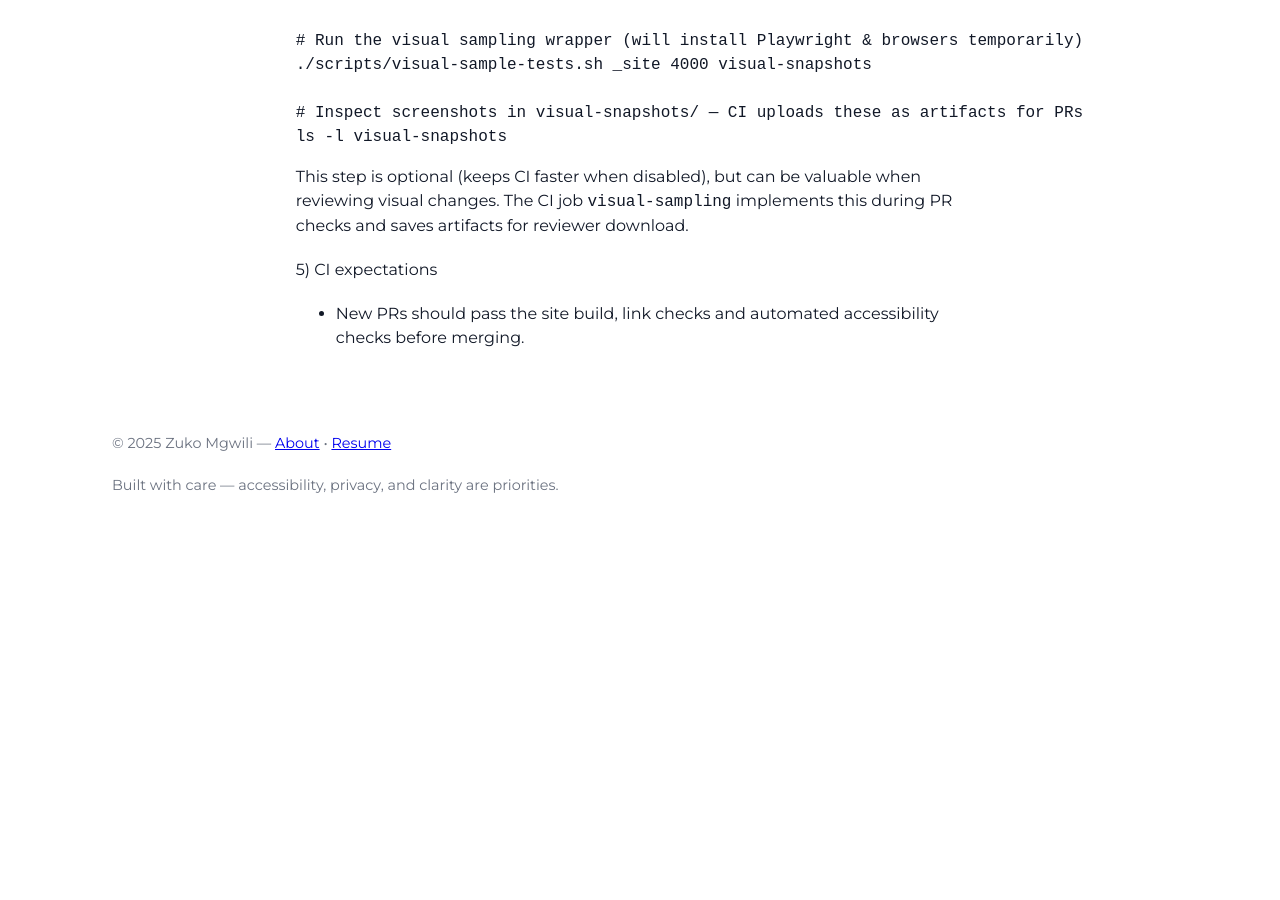
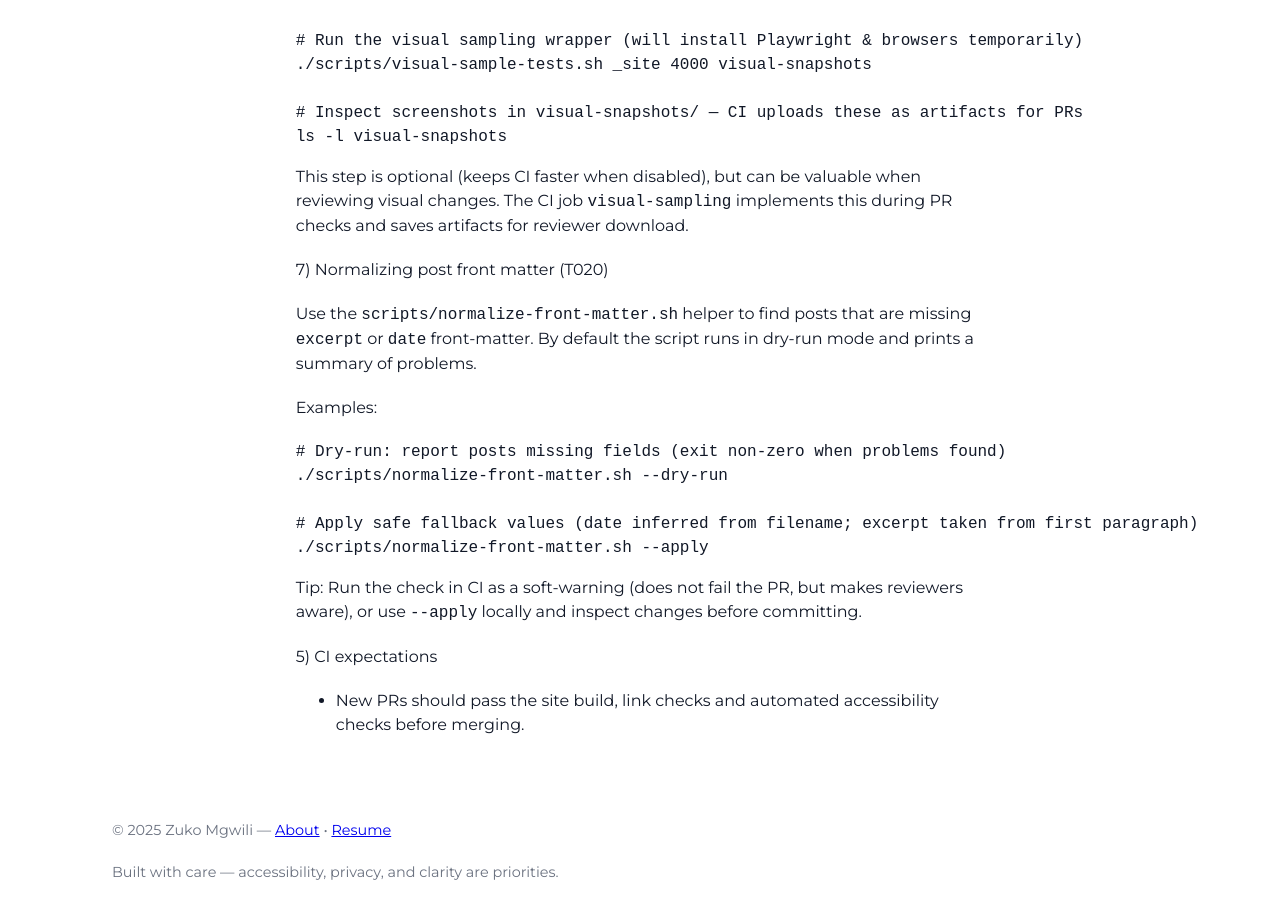
Before and after one commit to zukomgwili/zukomgwili.github.io, a Jekyll site: the page built from specs/001-modernize-website/quickstart.md, in a window 1280 px wide and 900 px high, scrolled down 1598 px. Built offline with Jekyll 4.4.1, drawn with Linux system fonts in a browser that asks for light colours; our own code applies the rules of GitHub Pages for plain Markdown files; before the commit the page ends 2143 px from its top, so only the background shows below that.

Commit message:
feat(001-modernize-website): normalize front-matter validator + CI soft-warning (T020)

````diff
--- a/specs/001-modernize-website/quickstart.md
+++ b/specs/001-modernize-website/quickstart.md
@@ -63,6 +63,22 @@ ls -l visual-snapshots
 
 This step is optional (keeps CI faster when disabled), but can be valuable when reviewing visual changes. The CI job `visual-sampling` implements this during PR checks and saves artifacts for reviewer download.
 
+7) Normalizing post front matter (T020)
+
+Use the `scripts/normalize-front-matter.sh` helper to find posts that are missing `excerpt` or `date` front-matter. By default the script runs in dry-run mode and prints a summary of problems.
+
+Examples:
+
+```bash
+# Dry-run: report posts missing fields (exit non-zero when problems found)
+./scripts/normalize-front-matter.sh --dry-run
+
+# Apply safe fallback values (date inferred from filename; excerpt taken from first paragraph)
+./scripts/normalize-front-matter.sh --apply
+```
+
+Tip: Run the check in CI as a soft-warning (does not fail the PR, but makes reviewers aware), or use `--apply` locally and inspect changes before committing.
+
 5) CI expectations
 
 - New PRs should pass the site build, link checks and automated accessibility checks before merging.
````
Also changed, not shown: specs/001-modernize-website/tasks.md (+1 -1 lines), .github/workflows/site-checks.yml, 1 other file.
